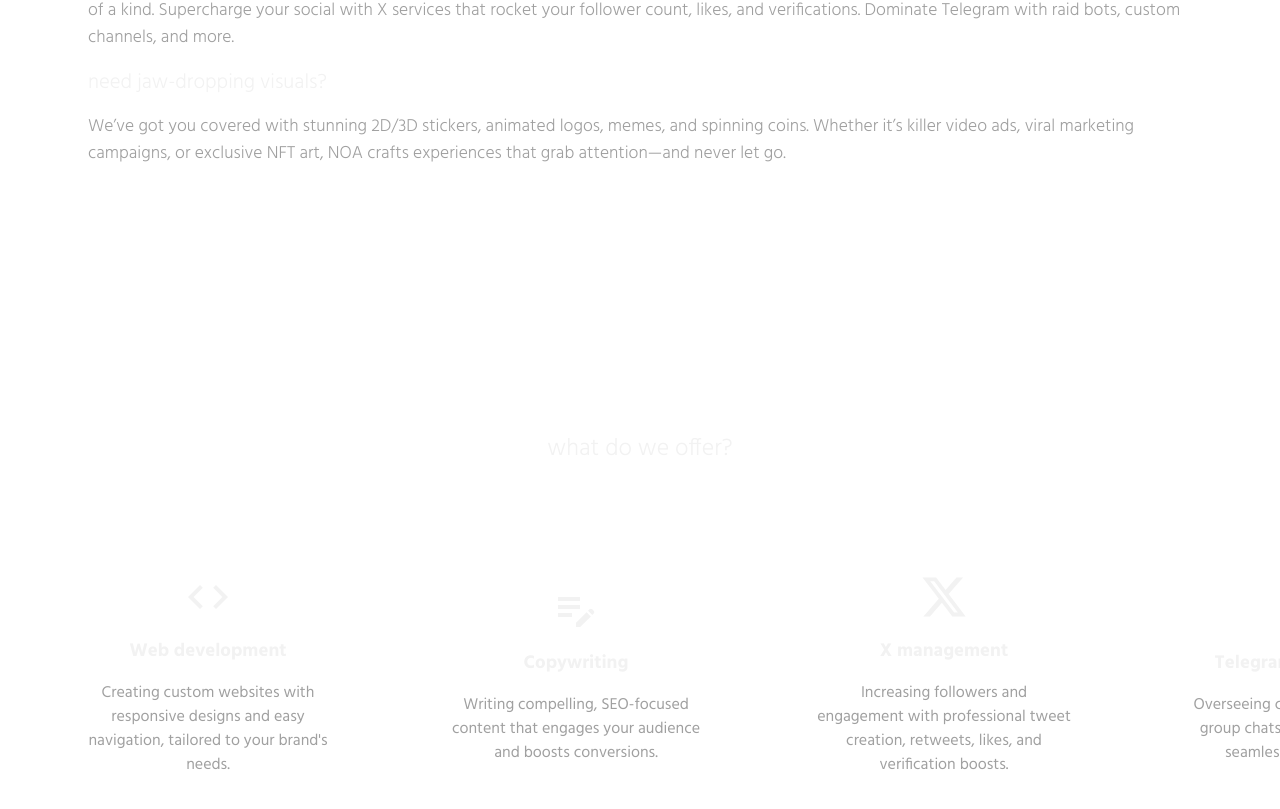
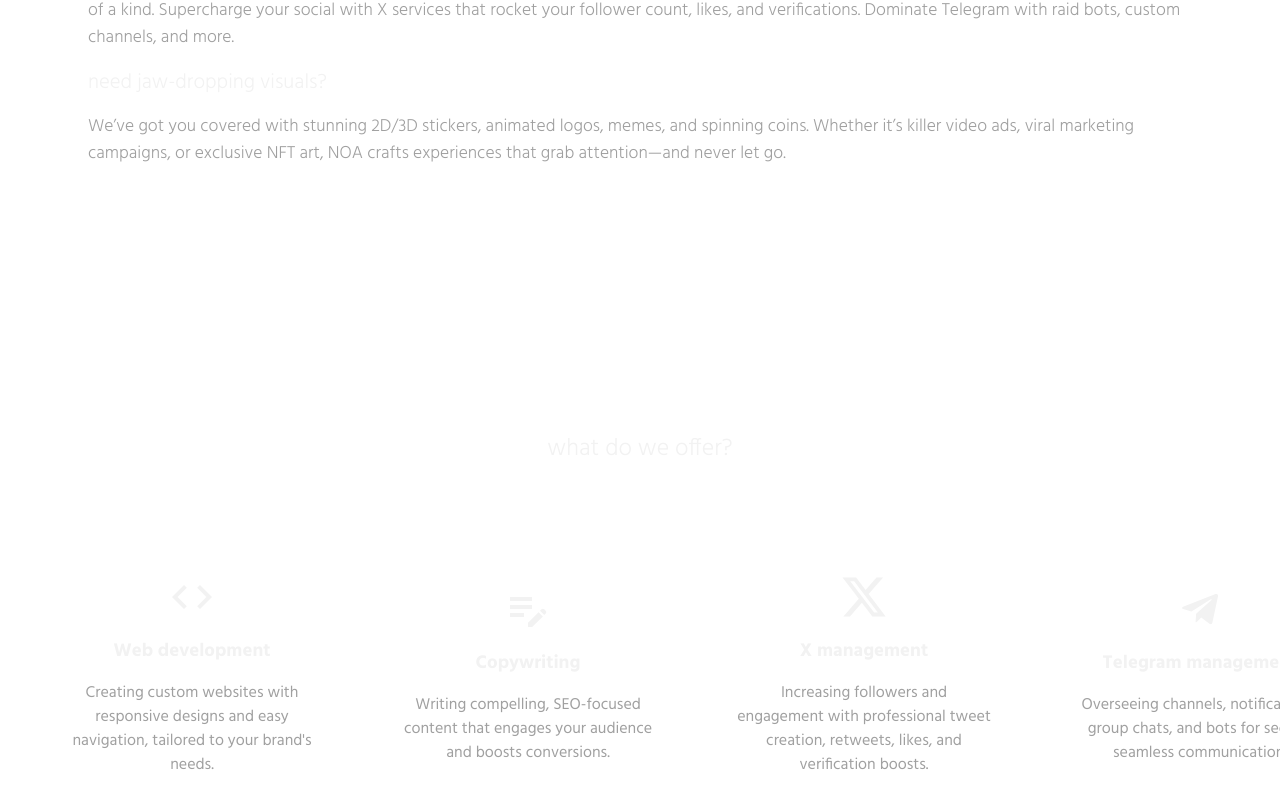
Before and after one commit to MilosGlamocak/noaCrypto, a React (Vite) app: page / in a window 1280 px wide. Shown: the part 1068-1877 px from the top of the page. Built offline with nearby package versions, Linux system fonts and the light colour scheme.

Commit message:
scrollbarhide

```diff
--- a/src/styles/ServicesPage.scss
+++ b/src/styles/ServicesPage.scss
@@ -14,7 +14,13 @@
     }
 
     .servicesPageDiv {
+        -ms-overflow-style: none; /* for Internet Explorer, Edge */
+        scrollbar-width: none; /* for Firefox */
         overflow-x: scroll;
+
+        &::-webkit-scrollbar {
+            display: none; /* for Chrome, Safari, and Opera */
+          }
     }
 
     .servicesCont {
@@ -23,8 +29,9 @@
         justify-content: left;
         flex-direction: row;
         height: 40vh;
-        gap: 3rem;
+        gap: 1rem;
         width: fit-content;
-        padding-inline: 3rem;
+        padding-inline: 2rem;
+
     }
 }
```
